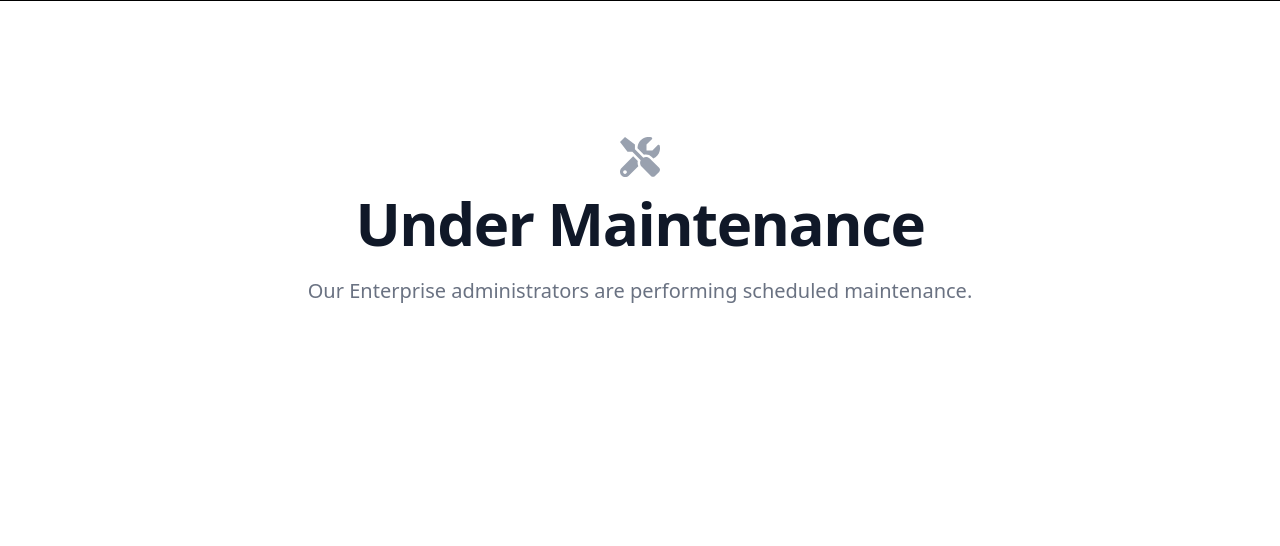
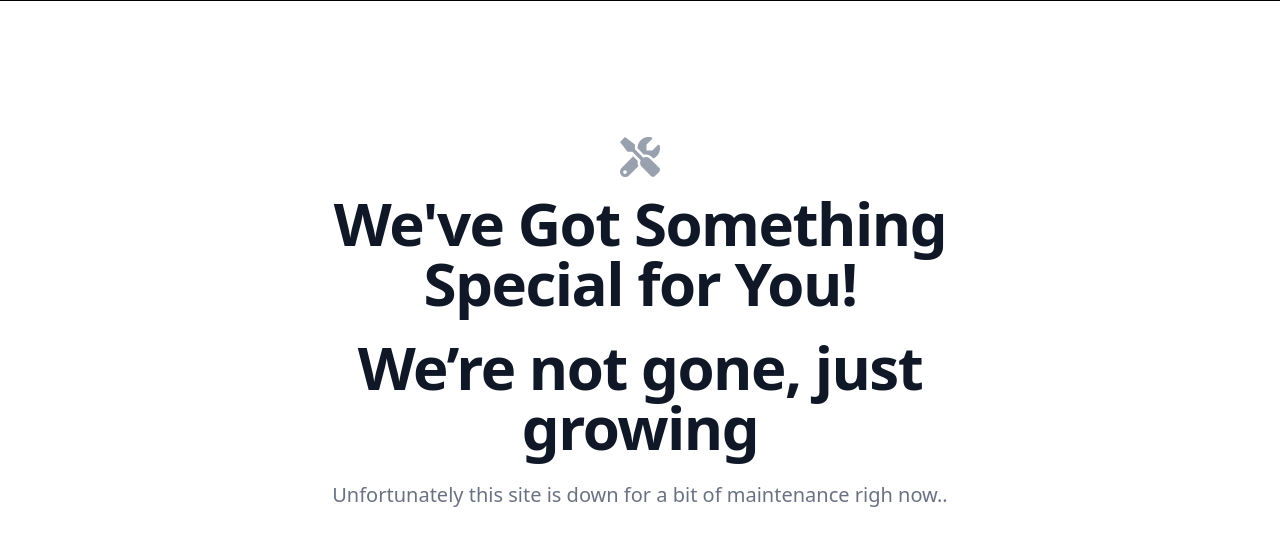
Before and after one commit to imranahmad537/Imran-developer-portfolio, a React (Vite) app: page / in a window 1280 px wide. Shown: the top 546 px of the page. Built offline with nearby package versions, Linux system fonts and the light colour scheme.

Commit message:
Committed

```diff
--- a/src/Pages/Maintenance.jsx
+++ b/src/Pages/Maintenance.jsx
@@ -6,8 +6,10 @@ const Maintenance = () => {
       <section class="bg-white dark:bg-gray-900">
     <div class="py-8 px-4 mx-auto max-w-screen-md text-center lg:py-16 lg:px-12">
         <svg class="mx-auto mb-4 w-10 h-10 text-gray-400" xmlns="http://www.w3.org/2000/svg" viewBox="0 0 512 512"><path fill="currentColor" d="M331.8 224.1c28.29 0 54.88 10.99 74.86 30.97l19.59 19.59c40.01-17.74 71.25-53.3 81.62-96.65c5.725-23.92 5.34-47.08 .2148-68.4c-2.613-10.88-16.43-14.51-24.34-6.604l-68.9 68.9h-75.6V97.2l68.9-68.9c7.912-7.912 4.275-21.73-6.604-24.34c-21.32-5.125-44.48-5.51-68.4 .2148c-55.3 13.23-98.39 60.22-107.2 116.4C224.5 128.9 224.2 137 224.3 145l82.78 82.86C315.2 225.1 323.5 224.1 331.8 224.1zM384 278.6c-23.16-23.16-57.57-27.57-85.39-13.9L191.1 158L191.1 95.99l-127.1-95.99L0 63.1l96 127.1l62.04 .0077l106.7 106.6c-13.67 27.82-9.251 62.23 13.91 85.39l117 117.1c14.62 14.5 38.21 14.5 52.71-.0016l52.75-52.75c14.5-14.5 14.5-38.08-.0016-52.71L384 278.6zM227.9 307L168.7 247.9l-148.9 148.9c-26.37 26.37-26.37 69.08 0 95.45C32.96 505.4 50.21 512 67.5 512s34.54-6.592 47.72-19.78l119.1-119.1C225.5 352.3 222.6 329.4 227.9 307zM64 472c-13.25 0-24-10.75-24-24c0-13.26 10.75-24 24-24S88 434.7 88 448C88 461.3 77.25 472 64 472z"/></svg>
-        <h1 class="mb-4 text-4xl font-bold tracking-tight leading-none text-gray-900 lg:mb-6 md:text-5xl xl:text-6xl dark:text-white">Under Maintenance</h1>
-        <p class="font-light text-gray-500 md:text-lg xl:text-xl dark:text-gray-400">Our Enterprise administrators are performing scheduled maintenance.</p>
+        <h1 class="mb-4 text-4xl font-bold tracking-tight leading-none text-gray-900 lg:mb-6 md:text-5xl xl:text-6xl dark:text-white">We've Got Something Special for You!</h1>
+        <h2 className='mb-4 text-3xl font-bold tracking-tight leading-none text-gray-900 lg:mb-6 md:text-5xl xl:text-6xl dark:text-white'>We’re not gone, just growing</h2>
+        <p class="font-light text-gray-500 md:text-lg xl:text-xl dark:text-gray-400">Unfortunately this site is down for a bit of maintenance righ now..</p>
+
     </div>
 </section>
     </div>
```
